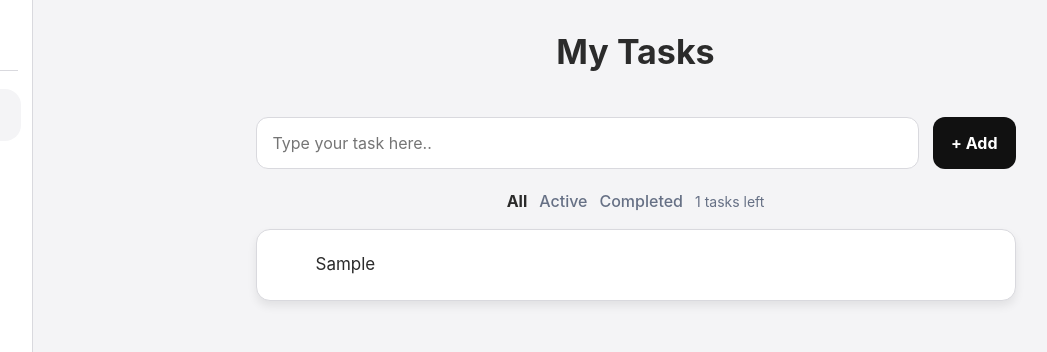
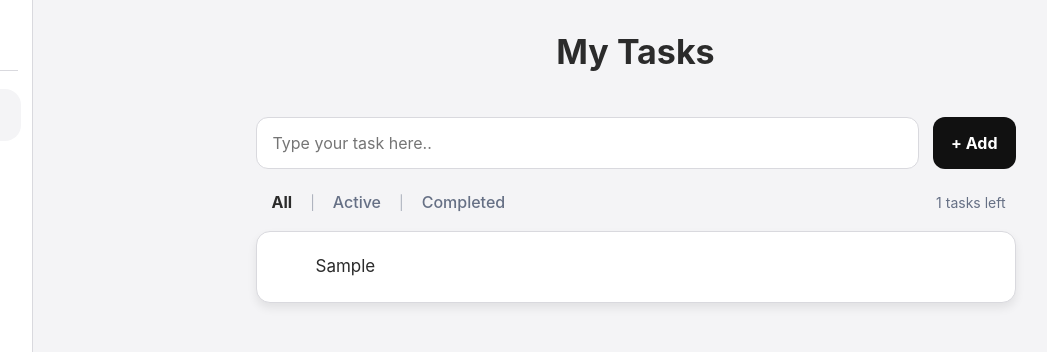
Before and after one commit to Rikelry/simple_to-do_list, a React (Vite) app: page / in a window 1280 px wide. Both pictures are taken after typing "Sample" into the empty fields and a click on the button "+ Add". Shown: the top 352 px of the page, without its empty margins (42-1089 px from the left). Built offline with nearby package versions, Linux system fonts and the light colour scheme; some icons are missing.

Commit message:
fix: FilterBar.tsx

```diff
--- a/src/components/FilterBar.tsx
+++ b/src/components/FilterBar.tsx
@@ -14,34 +14,53 @@ export function FilterBar({ theme, filter, tasksLeft, onChangeFilter }: FilterBa
             style={{
                 display: 'flex',
                 alignItems: 'center',
-                justifyContent: 'center',
-                gap: 12,
+                justifyContent: 'space-between',
+
                 maxWidth: 760,
                 width: '100%',
                 marginInline: 'auto',
                 marginBottom: 16,
-                flexWrap: 'wrap',
+
+                paddingLeft: 10,
+                paddingRight: 10,
             }}
         >
-            {FILTERS.map((item) => (
+            {/* LEFT */}
+            <div style={{ display: 'flex', alignItems: 'center', gap: 12 }}>
+                {FILTERS.map((item, index) => (
+                    <div key={item} style={{ display: 'flex', alignItems: 'center', gap: 12 }}>
                         <button
-                    key={item}
                             type="button"
                             onClick={() => onChangeFilter(item)}
                             style={{
                                 border: 'none',
                                 background: 'transparent',
+                                cursor: 'pointer',
+
+                                fontSize: 16,
+                                fontWeight: filter === item ? 700 : 500,
                                 color: filter === item ? theme.text : theme.subText,
-                        fontWeight: filter === item ? 700 : 500,
-                        fontSize: 16,
-                        cursor: 'pointer',
-                        padding: 0,
                             }}
                         >
                             {item}
                         </button>
+
+                        {index < FILTERS.length - 1 && (
+                            <span
+                                style={{
+                                    color: theme.subText,
+                                    opacity: 0.5,
+                                    fontSize: 14,
+                                }}
+                            >
+                                |
+                            </span>
+                        )}
+                    </div>
                 ))}
+            </div>
 
+            {/* RIGHT */}
             <span
                 style={{
                     fontSize: 14,
```
Lines whose indentation alone changed are shown as unchanged.
